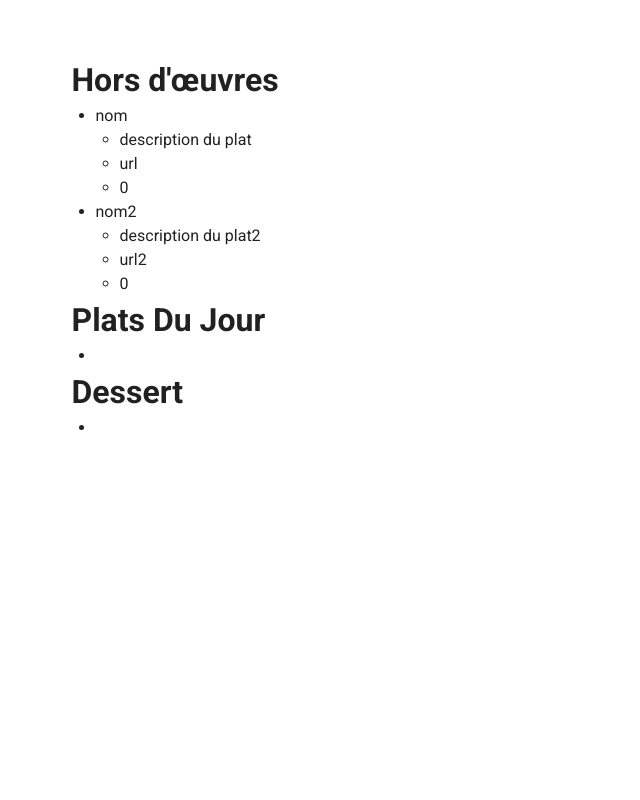
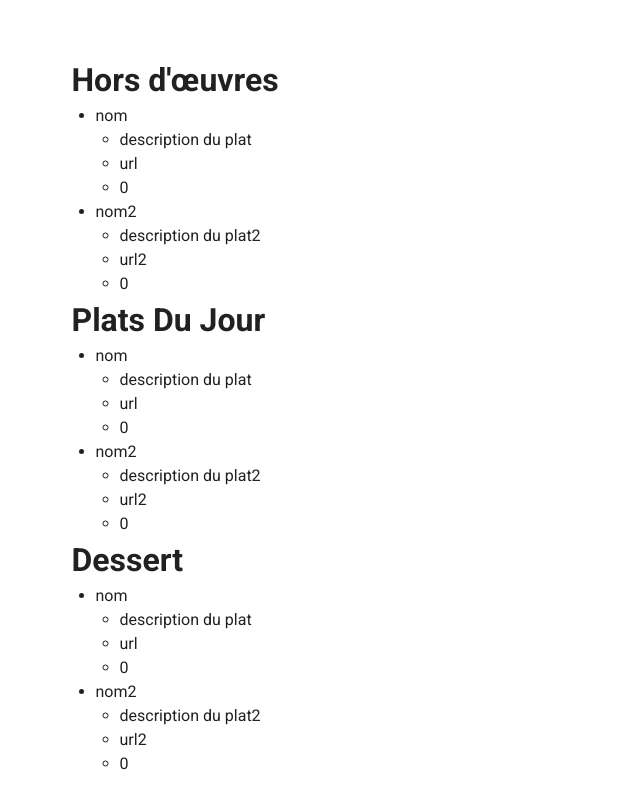
Before and after one commit to Alphailosia/Projet-VueJs, a Vue app in the folder client/: page /restaurant/1 in a window 1280 px wide. Shown: the part 954-1754 px from the top of the page, without its empty margins (0-640 px from the left). Before the commit the page ends 1418 px from the top, so only its background shows below. Built offline with nearby package versions, Linux system fonts and the light colour scheme; no server answers.

Commit message:
ajout affichage plat du jour + dessert

```diff
--- a/client/src/components/CarteDesPlats.vue
+++ b/client/src/components/CarteDesPlats.vue
@@ -14,11 +14,25 @@
     </ul>
     <h1>Plats Du Jour</h1>
     <ul>
-      <li></li>
+      <li v-for="(pl, index) in platDuJour" :key="index">
+          {{ pl.name }}
+          <ul>
+              <li> {{ pl.description }} </li>
+              <li> {{ pl.photo }} </li>
+              <li> {{ pl.prix }} </li>
+          </ul>
+      </li>
     </ul>
     <h1>Dessert</h1>
     <ul>
-      <li></li>
+      <li v-for="(de, index) in dessert" :key="index">
+          {{ de.name }}
+          <ul>
+              <li> {{ de.description }} </li>
+              <li> {{ de.photo }} </li>
+              <li> {{ de.prix }} </li>
+          </ul>
+      </li>
     </ul>
   </v-container>
 </template>
@@ -48,14 +62,17 @@ export default {
           this.getPlatFromCarte();
       },
       getPlatFromCarte: function(){
+          console.log("ho");
           for(let ho of this.carte[1].horsdoeuvre){
               this.horsdOeuvre.push(ho);
           }
+          console.log("plat");
           for(let pl of this.carte[2].platjour){
               this.platDuJour.push(pl);
           }
+          console.log("dessert");
           for(let d of this.carte[3].dessert){
-              this.platDuJour.push(d);
+              this.dessert.push(d);
           }
       }
   }
```
